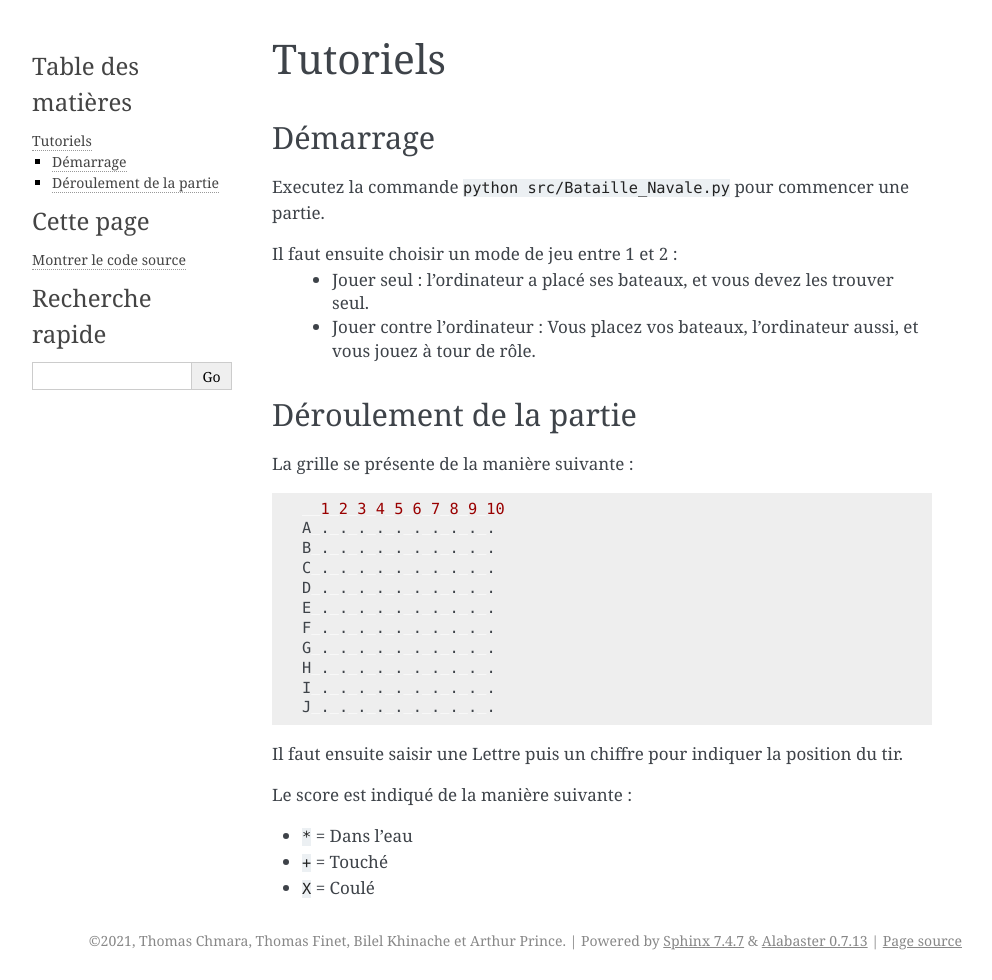
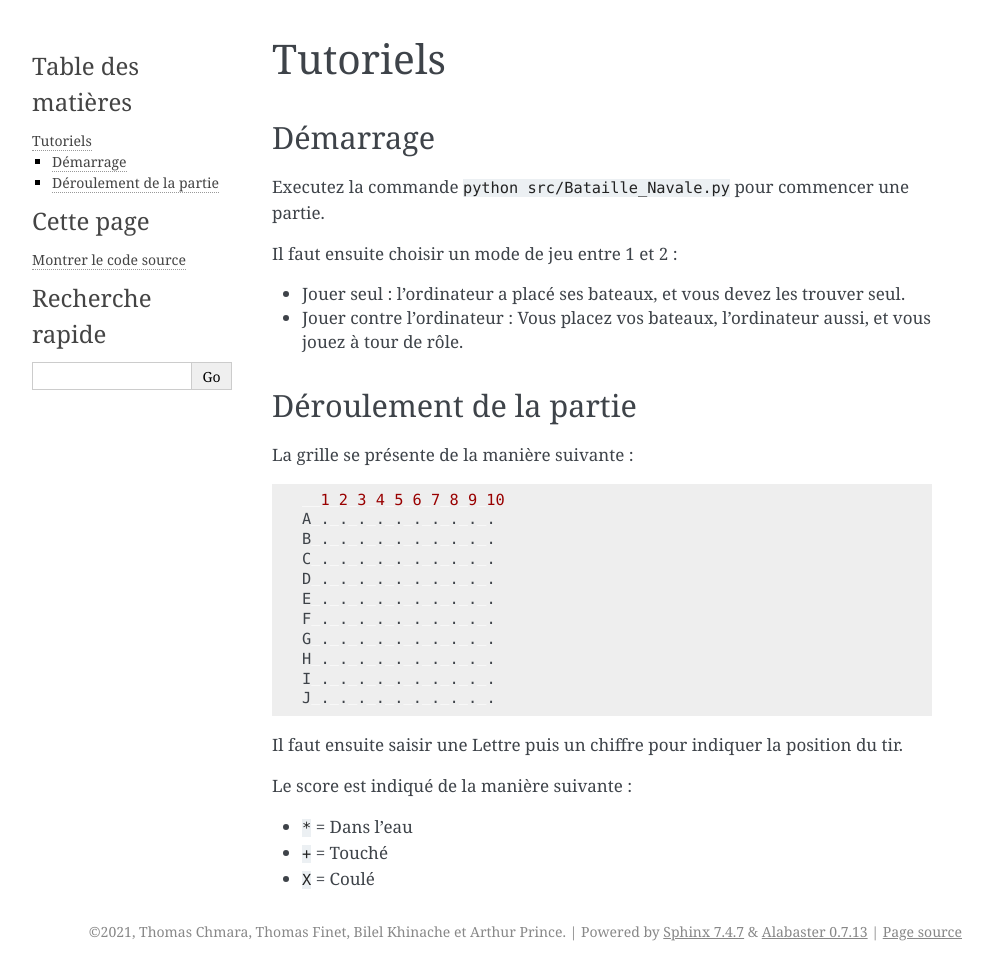
Before and after one commit to arth-prin/doc_logicielle, a Sphinx documentation site: the page built from docs/source/tutoriels.rst, in a window 1280 px wide. Shown: the whole page, without its empty margins (148-1140 px from the left). Built offline with Sphinx 7.4.7, drawn with Linux system fonts in a browser that asks for light colours.

```diff
--- a/docs/source/tutoriels.rst
+++ b/docs/source/tutoriels.rst
@@ -7,8 +7,9 @@ Démarrage
 Executez la commande ``python src/Bataille_Navale.py`` pour commencer une partie.
 
 Il faut ensuite choisir un mode de jeu  entre 1 et 2 :
- - Jouer seul : l'ordinateur a placé ses bateaux, et vous devez les trouver seul.
- - Jouer contre l'ordinateur : Vous placez vos bateaux, l'ordinateur aussi, et vous jouez à tour de rôle.
+
+*  Jouer seul : l'ordinateur a placé ses bateaux, et vous devez les trouver seul.
+*  Jouer contre l'ordinateur : Vous placez vos bateaux, l'ordinateur aussi, et vous jouez à tour de rôle.
 
 Déroulement de la partie
 -------------------------
```
